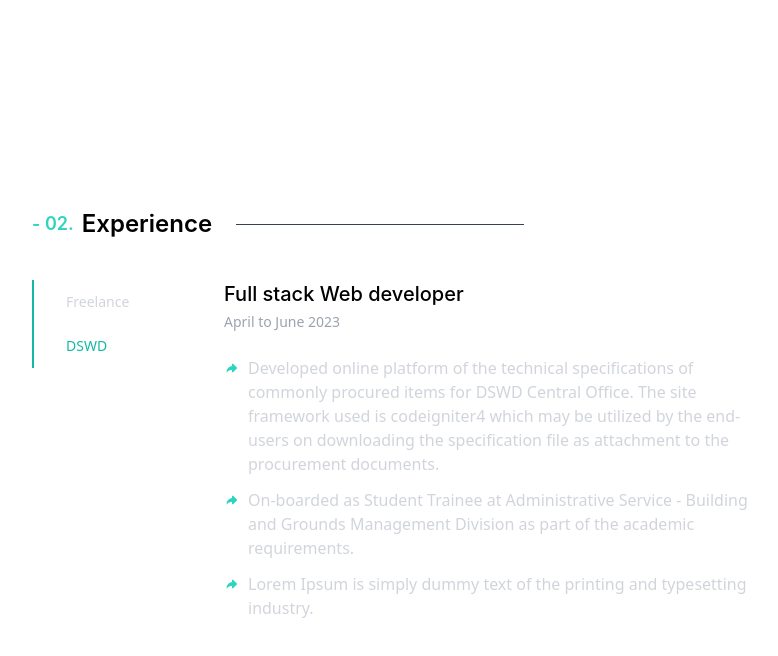
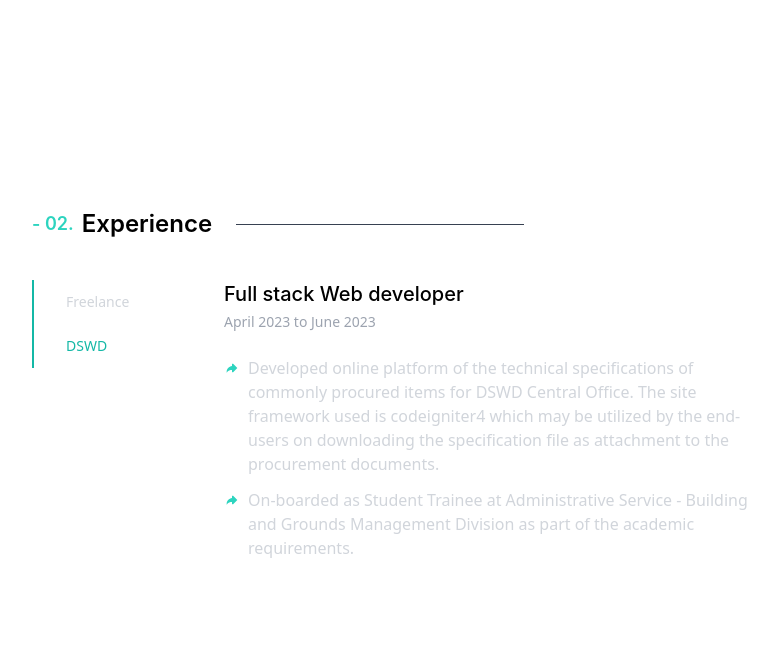
Before and after one commit to jhonmarkprudentevaldezcoder/my-project, a Next.js app: page /Experience in a window 1280 px wide. Both pictures are taken after a click on the item "DSWD". Shown: the top 656 px of the page, without its empty margins (240-1018 px from the left). Built offline with nearby package versions, Linux system fonts and the light colour scheme.

Commit message:
Update Datadynamix.jsx

```diff
--- a/components/Works/Datadynamix.jsx
+++ b/components/Works/Datadynamix.jsx
@@ -14,7 +14,7 @@ const Datadynamix = () => {
         Full stack Web developer
       </h3>
       <p className="text-sm mt-1 font-medium text-gray-400">
-        April to June 2023
+        April 2023 to June 2023
       </p>
       <ul className="mt-6 flex flex-col gap-3">
         <li className="text-base flex gap-2 text-gray-300">
@@ -33,13 +33,7 @@ const Datadynamix = () => {
           </span>
          On-boarded as Student Trainee at Administrative Service - Building and Grounds Management Division as part of the academic requirements.
         </li>
-        <li className="text-base flex gap-2 text-gray-300">
-          <span className="text-teal-400 mt-1">
-            <TiArrowForward />
-          </span>
-          Lorem Ipsum is simply dummy text of the printing and typesetting
-          industry.
-        </li>
+
       </ul>
     </motion.div>
   );
```
